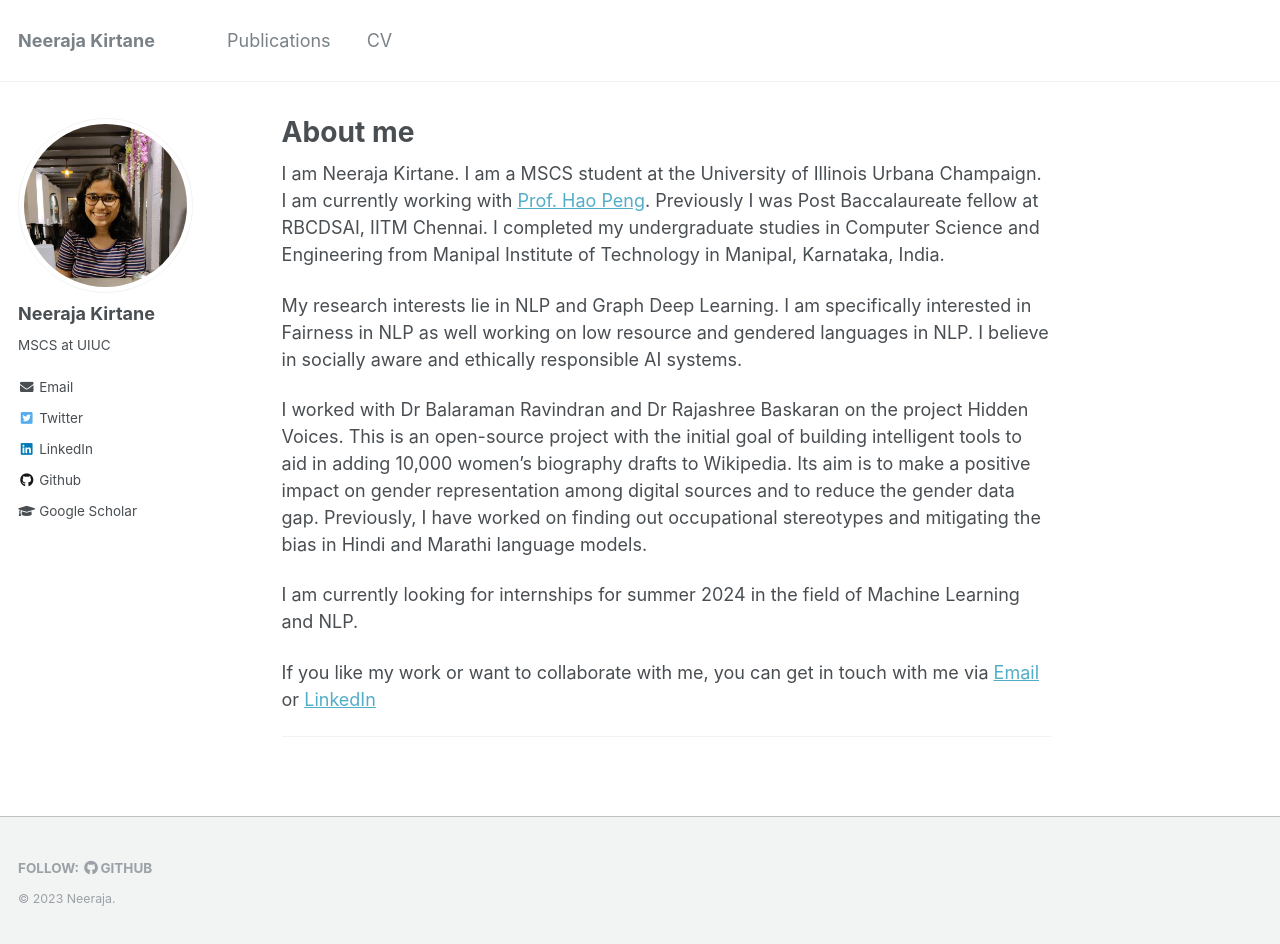
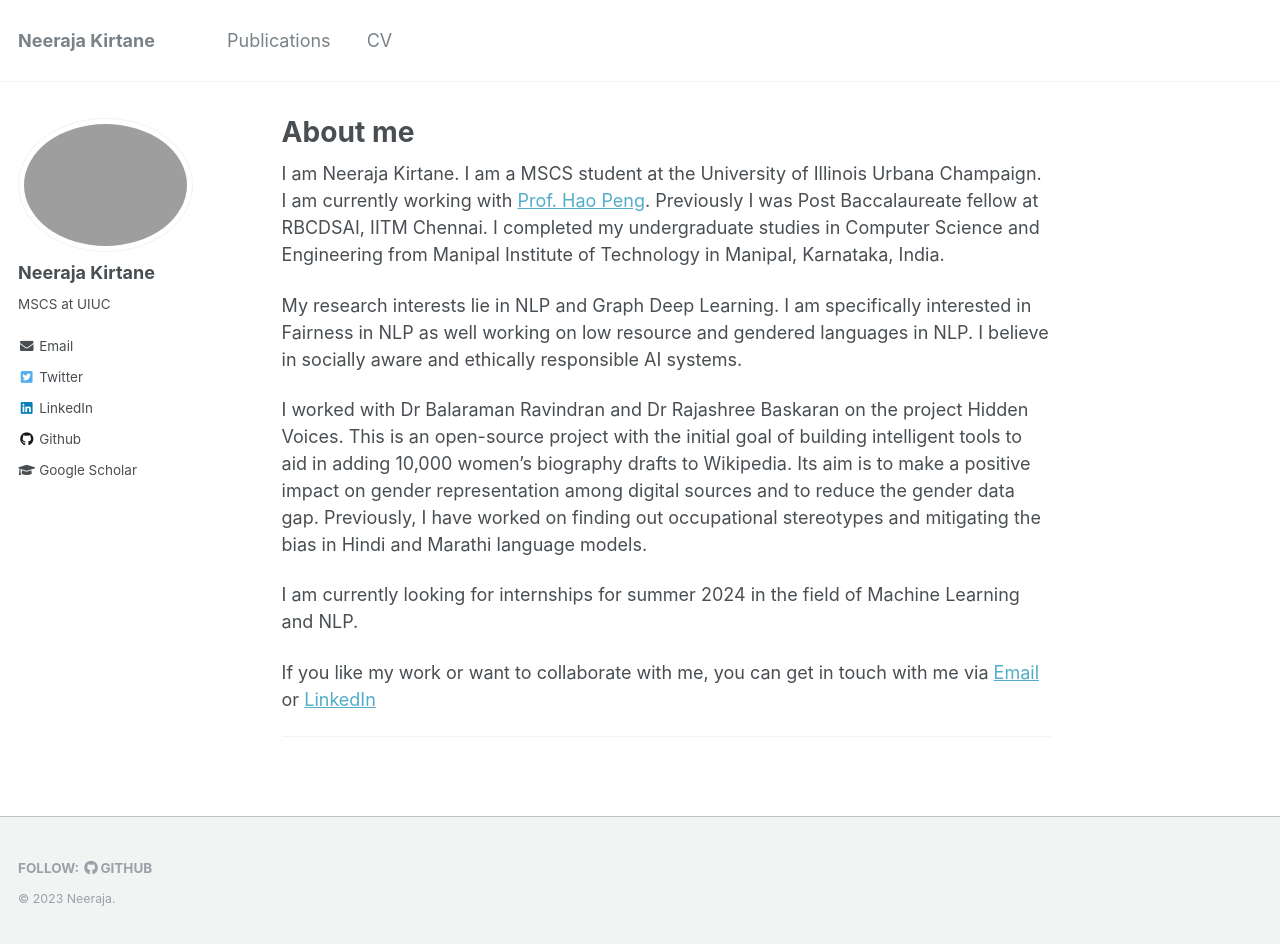
Before and after one commit to neeraja1504/neeraja1504.github.io, a Jekyll site: the page built from _pages/about.md, in a window 1280 px wide and 944 px high. Built offline with Jekyll 4.4.1, drawn with Linux system fonts in a browser that asks for light colours.

Commit message:
added photo

```diff
--- a/_config.yml
+++ b/_config.yml
@@ -81,7 +81,7 @@ analytics:
 # Site Author
 author:
   name             : "Neeraja Kirtane"
-  avatar           : "Neeraja_photo.png"
+  avatar           : "IMG_7813.jpeg"
   bio              : "MSCS at UIUC"
   location         :
   employer         :
```
